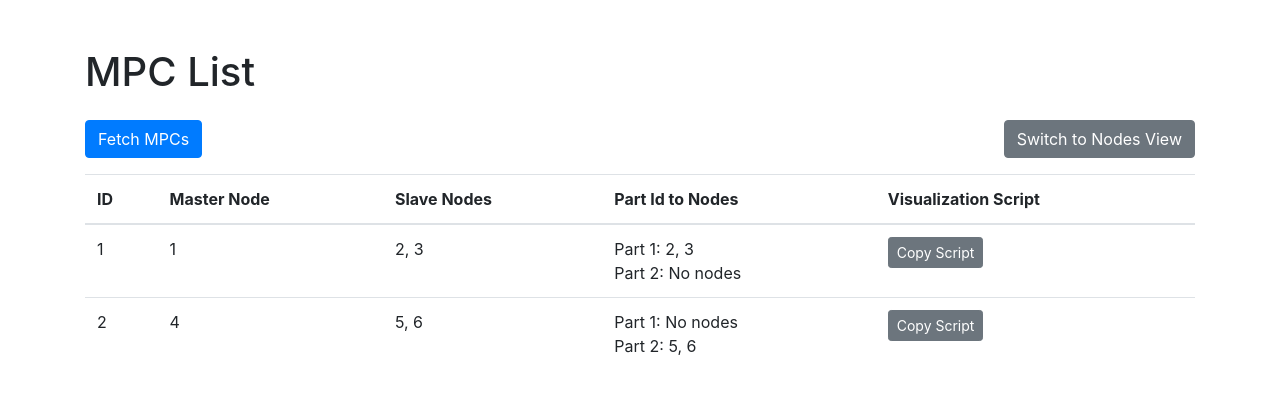
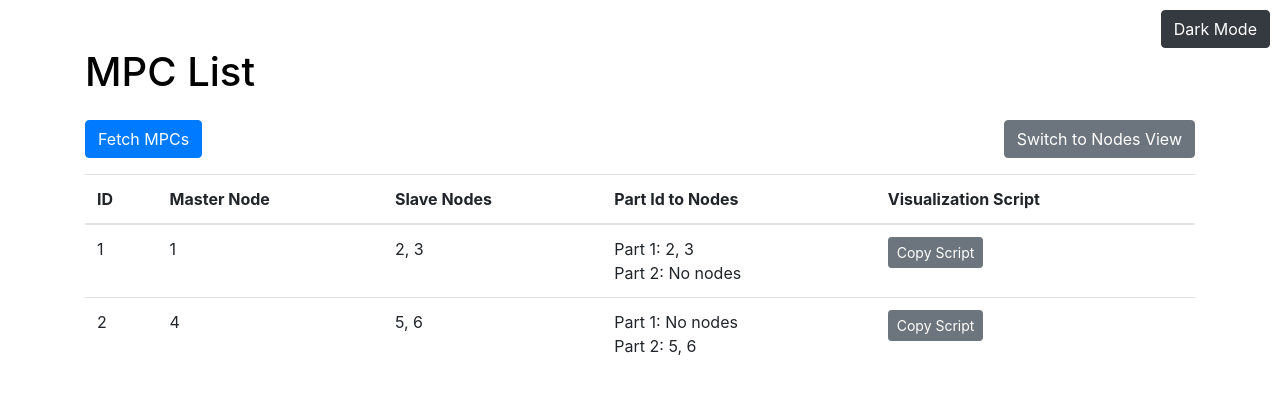
Before and after one commit to manuel1618/mpcforces-extractor, a FastAPI app: page / in a window 1280 px wide. Shown: the top 394 px of the page. Run offline with FastAPI, Linux system fonts and the light colour scheme; some libraries are stand-ins or nearby versions.

Commit message:
added dark mode :)

```diff
--- a/mpcforces_extractor/playground/frontend/static/scripts.js
+++ b/mpcforces_extractor/playground/frontend/static/scripts.js
@@ -128,3 +128,31 @@ async function fetchMPCs() {
         console.error('Error fetching MPCs:', error);
     }
 }
+
+
+document.addEventListener('DOMContentLoaded', function() {
+    const toggleButton = document.getElementById('dark-mode-toggle');
+    const body = document.body;
+
+    // Check localStorage for the theme and apply it
+    const savedTheme = localStorage.getItem('theme');
+    if (savedTheme === 'dark') {
+        body.classList.add('dark-mode');
+        toggleButton.textContent = 'Light Mode';
+    }
+
+    // Dark mode toggle functionality
+    toggleButton.addEventListener('click', () => {
+        // Toggle between light and dark mode
+        body.classList.toggle('dark-mode');
+
+        // Save the current mode in localStorage
+        if (body.classList.contains('dark-mode')) {
+            localStorage.setItem('theme', 'dark');
+            toggleButton.textContent = 'Light Mode';
+        } else {
+            localStorage.setItem('theme', 'light');
+            toggleButton.textContent = 'Dark Mode';
+        }
+    });
+});
--- a/mpcforces_extractor/playground/frontend/static/styles.css
+++ b/mpcforces_extractor/playground/frontend/static/styles.css
@@ -24,3 +24,27 @@ body {
 .hidden {
     display: none;           /* Hides the message when the 'hidden' class is applied */
 }
+
+/* Light mode (default) */
+body.light-mode {
+    background-color: #ffffff;
+    color: #000000;
+}
+
+/* Dark mode */
+body.dark-mode {
+    background-color: #2c2c2c;
+    color: #ffffff;
+}
+
+/* Table styling for dark mode */
+body.dark-mode .table {
+    color: #ffffff;
+}
+
+/* Button styling */
+.dark-mode-toggle {
+    position: fixed;
+    top: 10px;
+    right: 10px;
+}
--- a/mpcforces_extractor/playground/frontend/templates/index.html
+++ b/mpcforces_extractor/playground/frontend/templates/index.html
@@ -5,12 +5,24 @@
     <meta charset="UTF-8">
     <meta name="viewport" content="width=device-width, initial-scale=1.0">
     <title>MPC List</title>
-    <link rel="stylesheet" href="/static/styles.css"> <!-- Link to external CSS -->
+    <link rel="stylesheet" href="/static/styles.css"> <!-- External CSS -->
     <link rel="stylesheet" href="https://stackpath.bootstrapcdn.com/bootstrap/4.3.1/css/bootstrap.min.css">
-    <link rel="icon" href="/static/favicon.ico" type="image/x-icon"> <!-- Add this line for favicon -->
+    <link rel="icon" href="/static/favicon.ico" type="image/x-icon">
+
+    <script>
+        // Apply the correct theme immediately before rendering the page
+        (function() {
+            const savedTheme = localStorage.getItem('theme');
+            if (savedTheme === 'dark') {
+                document.documentElement.classList.add('dark-mode');  // Apply to <html> or <body> right away
+            } else {
+                document.documentElement.classList.add('light-mode'); // Set default to light mode
+            }
+        })();
+    </script>
 </head>
 
-<body>
+<body class="light-mode">
     <div class="container mt-5">
         <h1>MPC List</h1>
 
@@ -18,6 +30,9 @@
         <button id="fetch-button" class="btn btn-primary mt-3">Fetch MPCs</button>
         <!-- Button to switch to Nodes view -->
         <a href="/nodes" class="btn btn-secondary float-right mt-3">Switch to Nodes View</a>
+
+        <!-- Dark Mode Toggle Button -->
+        <button id="dark-mode-toggle" class="btn btn-dark dark-mode-toggle">Dark Mode</button>
 
         <!-- Table to display the MPCs -->
         <table class="table mt-3">
@@ -37,7 +52,7 @@
 
     </div>
 
-    <!-- Link to the external JavaScript file -->
+    <!-- External JavaScript -->
     <script src="/static/scripts.js"></script>
 
     <script>
```
Also changed, not shown: mpcforces_extractor/playground/frontend/templates/nodes.html (+16 -1 lines).
